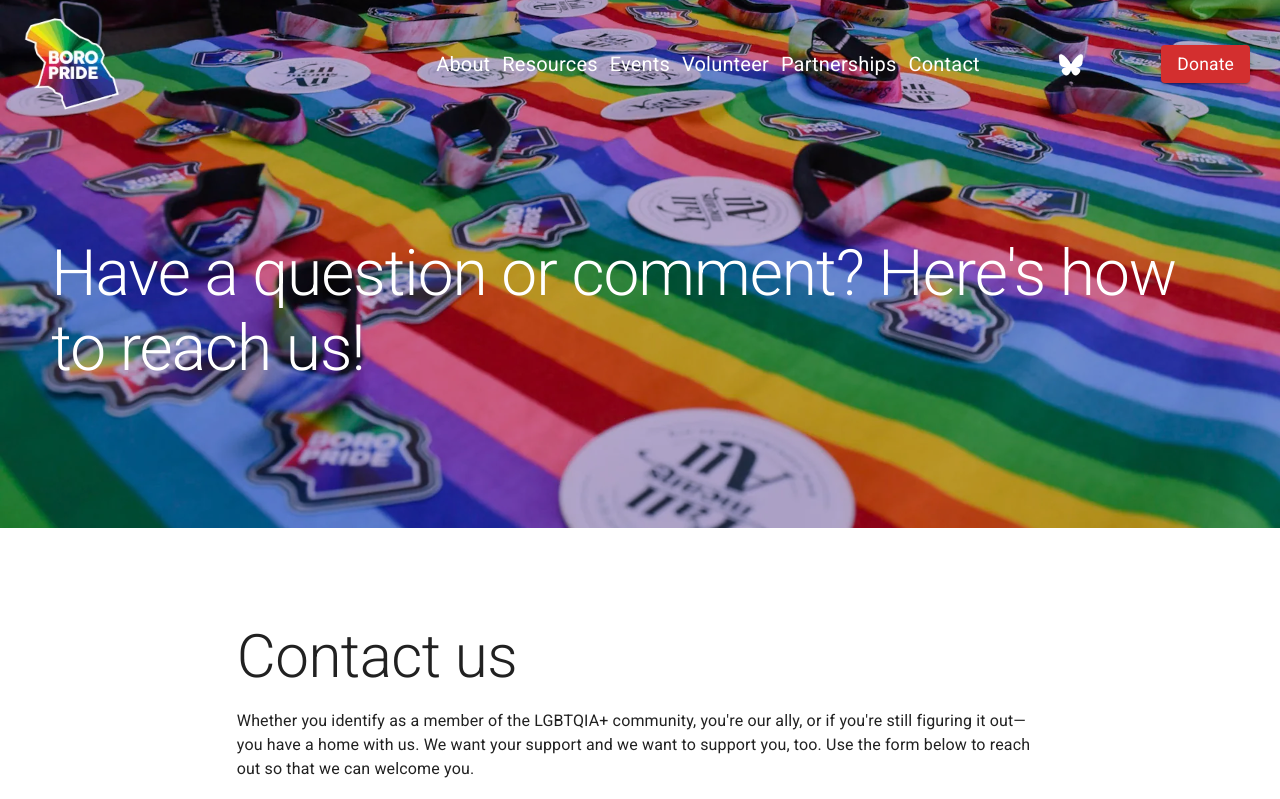
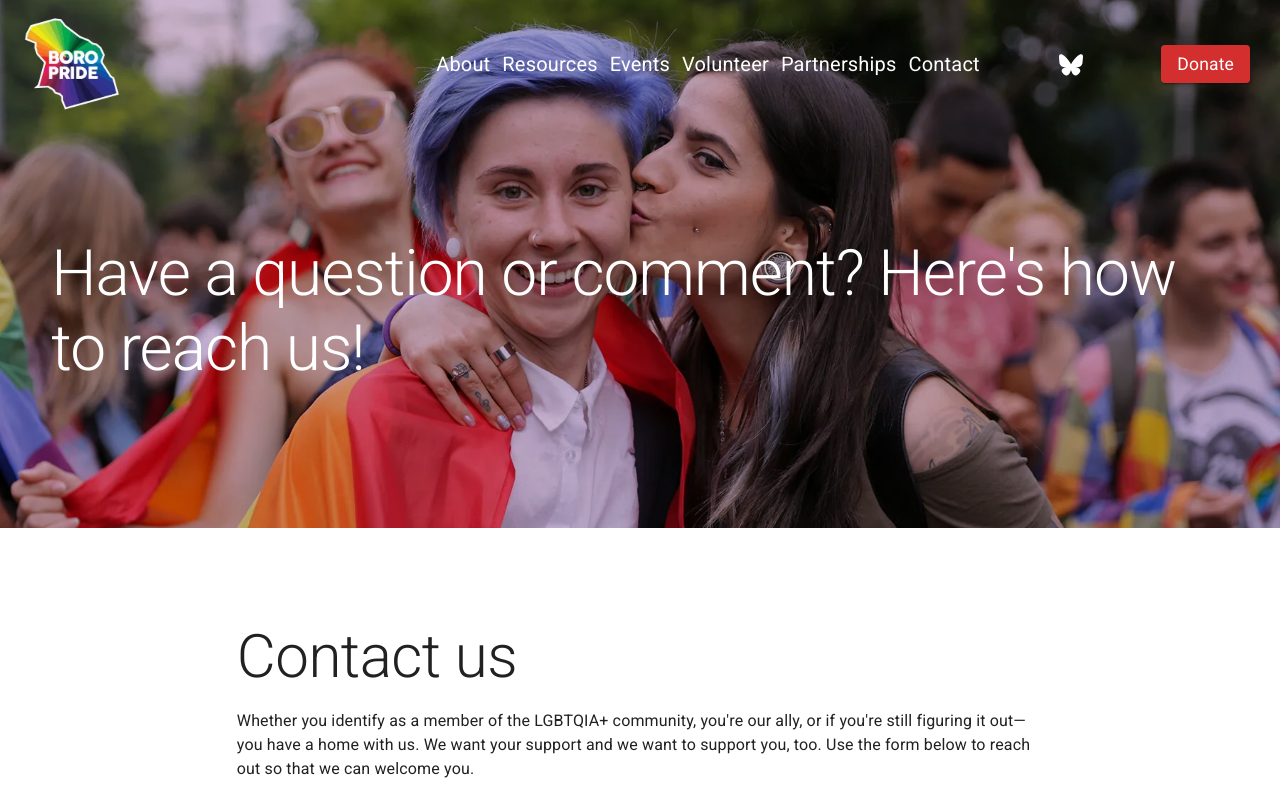
Before and after one commit to statesboro-pride/statesboro-pride, a React (Vite) app: page /contact in a window 1280 px wide. Shown: the top 799 px of the page. Built offline with nearby package versions, Linux system fonts and the light colour scheme; some icons are missing.

Commit message:
Replaced the header image on 'Contact' with the one from 'You'

```diff
--- a/src/pages/Contact/Contact.tsx
+++ b/src/pages/Contact/Contact.tsx
@@ -10,7 +10,7 @@ export function Contact() {
     <>
       <title>Contact &mdash; Boro Pride</title>
 
-      <Header backgroundImage={["/images/header/header-contact-xs.webp", "/images/header/header-contact.webp"]}>
+      <Header backgroundImage={["/images/header/header-you-xs.webp", "/images/header/header-you.webp"]}>
         <BannerText>Have a question or comment? Here's how to reach us!</BannerText>
       </Header>
 
```
